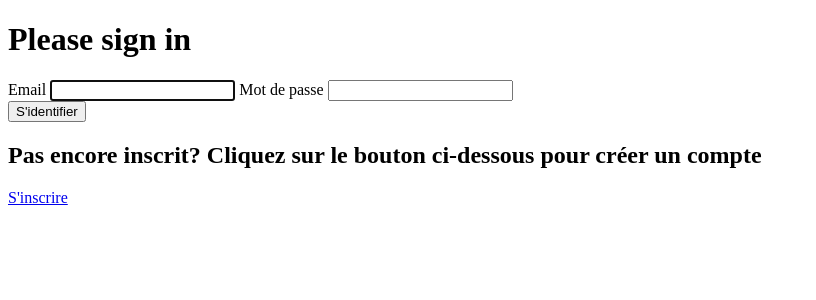
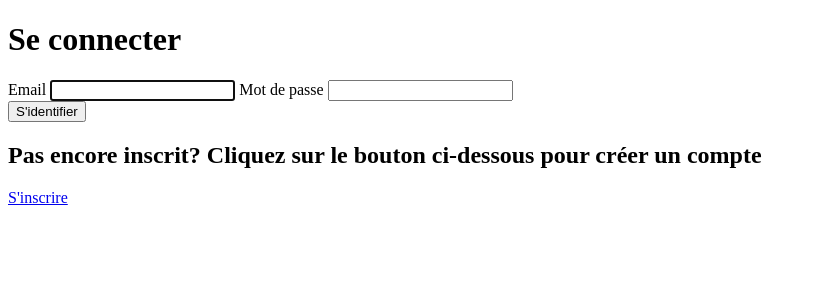
Before and after one commit to Toua45/keolis_hackathon, a Symfony app: template templates/security/login.html.twig in a window 1280 px wide. Shown: the top 300 px of the page, without its empty margins (0-816 px from the left). Run offline with Twig, Linux system fonts and the light colour scheme; the template is opened without the code that fills it, so the values that code supplies are empty; some libraries are stand-ins or nearby versions.

Commit message:
modif style login

```diff
--- a/templates/security/login.html.twig
+++ b/templates/security/login.html.twig
@@ -14,7 +14,7 @@
         </div>
     {% endif %}
     <div class="box-login-p-login">
-        <h1 class="h3 mb-3 font-weight-normal sign-in-h1">Please sign in</h1>
+        <h1 class="h3 mb-3 font-weight-normal sign-in-h1">Se connecter</h1>
         <label for="inputEmail">Email</label>
         <input type="email" value="{{ last_username }}" name="email" id="inputEmail" class="form-control" required autofocus>
         <label for="inputPassword">Mot de passe</label>
```
